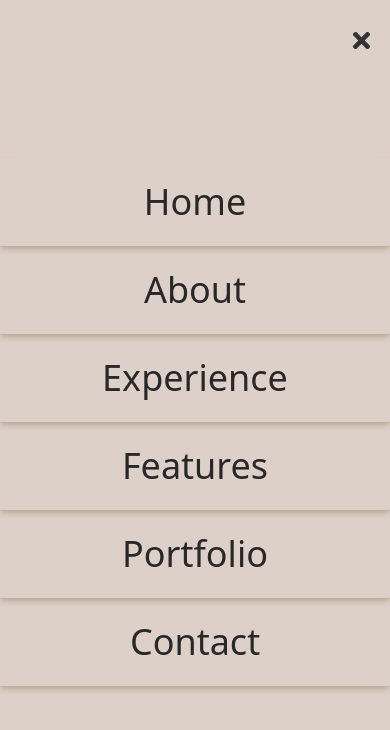
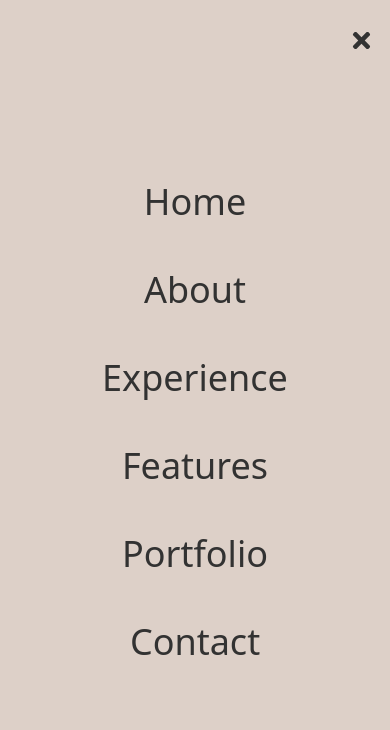
Before and after one commit to tigerkaplan/webPortfolioHE, a React (Vite) app: page / in a window 390 px wide. Both pictures are taken after a click on the element 361 px from the left and 40 px from the top of the page. Shown: the top 730 px of the page. Built offline with nearby package versions, Linux system fonts and the light colour scheme.

Commit message:
navbar updated

```diff
--- a/src/component/Navbar.jsx
+++ b/src/component/Navbar.jsx
@@ -1,6 +1,6 @@
-import React, { useState } from "react";
+import { useState } from "react";
 import { NavLink } from "react-router-dom";
-import Logo from "/public/logo/husniyeErparunLogo.png";
+import Logo from "/logo/husniyeErparunLogo.png"; // Correct path
 import {
     FaBars,
     FaTimes,
@@ -10,20 +10,16 @@ import {
 } from "react-icons/fa";
 import { HiOutlineMail } from "react-icons/hi";
 import { BsFillPersonLinesFill } from "react-icons/bs";
-import cv from "../assets/data/HusniyeErparun_webDeveloperCv.pdf";
-import { Document, Page } from "react-pdf";
+import cv from "../assets/data/HusniyeErparun_webDeveloperCv.pdf"; // Correct CV path
 
 const Navbar = () => {
-    // useState
-    const [nav, setNav] = useState(false); //default state
+    const [nav, setNav] = useState(false);
+
     const handleClick = () => setNav(!nav);
-
-
 
     return (
         <div>
             <nav className="fixed w-full h-[80px] flex justify-between items-center px-4 bg-[#DDD0C8] text-[#323232] z-20 ">
-                {/* ------------- Logo ------------- */}
                 <div className="h-[175px]">
                     <img
                         src={Logo}
@@ -32,60 +28,46 @@ const Navbar = () => {
                     />
                 </div>
 
-                {/* ------------- Menu ------------- */}
-
-                <ul className="hidden md:flex items-center space-x-8 ">
-                    <li className="">
+                {/* Menu */}
+                <ul className="hidden md:flex items-center gap-8">
+                    <li>
                         <NavLink to="/" className="navbarLink">
-
                             Home
                         </NavLink>
                     </li>
-                    <li className=" ">
+                    <li>
                         <NavLink to="/about" className="navbarLink">
-
                             About
                         </NavLink>
                     </li>
-                    <li className="">
+                    <li>
                         <NavLink to="/experience" className="navbarLink">
-
                             Experience
                         </NavLink>
                     </li>
-                    <li className="">
+                    <li>
                         <NavLink to="/features" className="navbarLink">
-
                             Features
                         </NavLink>
                     </li>
-                    <li className="">
+                    <li>
                         <NavLink to="/portfolio" className="navbarLink">
-
                             Portfolio
                         </NavLink>
                     </li>
-                    {/* <li className="">
-                        <NavLink to="/blog" className="navbarLink">
-
-                            Blog
-                        </NavLink>
-                    </li> */}
-                    <li className="">
+                    <li>
                         <NavLink to="/contact" className="navbarLink">
-
                             Contact
                         </NavLink>
                     </li>
                 </ul>
 
-                {/* ------------- Hamburger Menu ------------- */}
+                {/* Hamburger Menu */}
                 <div onClick={handleClick} className="md:hidden z-10">
+                    {!nav ? <FaBars size={25} /> : <FaTimes size={25} />}
+                </div>
 
-                    {!nav ? <FaBars size={25} /> : <FaTimes size={25} />}
-                    {/* {nav ? <FaTimes /> : <FaBars />} */}
-                </div>
-                {/* ------------- Mobile Menu ------------- */}
+                {/* Mobile Menu */}
                 <ul
                     className={
                         !nav
@@ -93,105 +75,65 @@ const Navbar = () => {
                             : "absolute top-0 left-0 w-full h-screen bg-[#DDD0C8] flex flex-col justify-center items-center text-center"
                     }
                 >
-                    <li className="py-6 text-4xl hover:shadow focus:outline-none transition duration-200 group hover:bg-[#d3c3b8] hover:border-[#d3c3b8] text-[#282828] shadow-md shadow-[#c0a899] w-full">
-
+                    <li className="py-6 text-4xl w-full">
                         <NavLink to="/" onClick={handleClick}>
-
                             Home
                         </NavLink>
                     </li>
-                    <li className="py-6 text-4xl hover:shadow focus:outline-none transition duration-200 group hover:bg-[#d3c3b8] hover:border-[#d3c3b8] text-[#282828] shadow-md shadow-[#c0a899] w-full">
-
+                    <li className="py-6 text-4xl w-full">
                         <NavLink to="/about" onClick={handleClick}>
-
                             About
                         </NavLink>
                     </li>
-                    <li className="py-6 text-4xl hover:shadow focus:outline-none transition duration-200 group hover:bg-[#d3c3b8] hover:border-[#d3c3b8] text-[#282828] shadow-md shadow-[#c0a899] w-full">
-
+                    <li className="py-6 text-4xl w-full">
                         <NavLink to="/experience" onClick={handleClick}>
-
                             Experience
                         </NavLink>
                     </li>
-                    <li className="py-6 text-4xl hover:shadow focus:outline-none transition duration-200 group hover:bg-[#d3c3b8] hover:border-[#d3c3b8] text-[#282828] shadow-md shadow-[#c0a899] w-full">
-
+                    <li className="py-6 text-4xl w-full">
                         <NavLink to="/features" onClick={handleClick}>
-
                             Features
                         </NavLink>
                     </li>
-                    <li className="py-6 text-4xl hover:shadow focus:outline-none transition duration-200 group hover:bg-[#d3c3b8] hover:border-[#d3c3b8] text-[#282828] shadow-md shadow-[#c0a899] w-full">
-
+                    <li className="py-6 text-4xl w-full">
                         <NavLink to="/portfolio" onClick={handleClick}>
-
                             Portfolio
                         </NavLink>
                     </li>
-                    {/* <li className="py-6 text-4xl hover:shadow focus:outline-none transition duration-200 group hover:bg-[#d3c3b8] hover:border-[#d3c3b8] text-[#282828] shadow-md shadow-[#c0a899] w-full">
-
-                        <NavLink to="/blog" onClick={handleClick}>
-
-                            Blog
-                        </NavLink>
-                    </li> */}
-                    <li className="py-6 text-4xl hover:shadow focus:outline-none transition duration-200 group hover:bg-[#d3c3b8] hover:border-[#d3c3b8] text-[#282828] shadow-md shadow-[#c0a899] w-full">
-
+                    <li className="py-6 text-4xl w-full">
                         <NavLink to="/contact" onClick={handleClick}>
-
                             Contact
                         </NavLink>
                     </li>
                 </ul>
 
-                {/* ------------- Social Icons ------------- */}
+                {/* Social Icons */}
                 <div className="hidden md:flex fixed flex-col top-[35%] left-[10px]">
-                    {/* //FIXME - - social */}
                     <ul>
                         <li className="w-[160px] h-[50px] flex justify-between items-center ml-[-100px] hover:ml-[-10px] hover:bg-[#d3c3b8] duration-300">
-
                             <a className="flex justify-between items-center w-full" href="#">
-
                                 Linkedin <FaLinkedin size={30} />
                             </a>
                         </li>
                         <li className="w-[160px] h-[50px] flex justify-between items-center ml-[-100px] hover:ml-[-10px] hover:bg-[#d3c3b8]  duration-300">
-
-                            <a
-                                className="flex justify-between items-center w-full "
-                                href="https://github.com/tigerkaplan"
-                            >
-
+                            <a className="flex justify-between items-center w-full" href="https://github.com/tigerkaplan">
                                 Github <FaGithub size={30} />
                             </a>
                         </li>
                         <li className="w-[160px] h-[50px] flex justify-between items-center ml-[-100px] hover:ml-[-10px] hover:bg-[#d3c3b8] duration-300">
-
-                            <a
-                                className="flex justify-between items-center w-full "
-                                href="mailto:husniyeerparun.dev@gmail.com"
-                            >
-
+                            <a className="flex justify-between items-center w-full" href="mailto:husniyeerparun.dev@gmail.com">
                                 Email <HiOutlineMail size={30} />
                             </a>
                         </li>
                         <li className="w-[160px] h-[50px] flex justify-between items-center ml-[-100px] hover:ml-[-10px] hover:bg-[#d3c3b8] duration-300">
-
-                            <a className="flex justify-between items-center w-full " href="#">
-
+                            <a className="flex justify-between items-center w-full" href="#">
                                 Brighton, UK <FaLocationArrow size={30} />
                             </a>
                         </li>
 
                         {/* CV download */}
                         <li className="w-[160px] h-[50px] flex justify-between items-center ml-[-100px] hover:ml-[-10px] hover:bg-[#d3c3b8] duration-300">
-
-                            <a
-                                className="flex justify-between items-center w-full "
-                                href="HusniyeErparun_webDeveloperCv.pdf"
-                                download="HusniyeErparun_webDeveloperCv.pdf"
-                            >
-
+                            <a className="flex justify-between items-center w-full" href={cv} download="HusniyeErparun_webDeveloperCv.pdf">
                                 Resume <BsFillPersonLinesFill size={30} />
                             </a>
                         </li>
```
